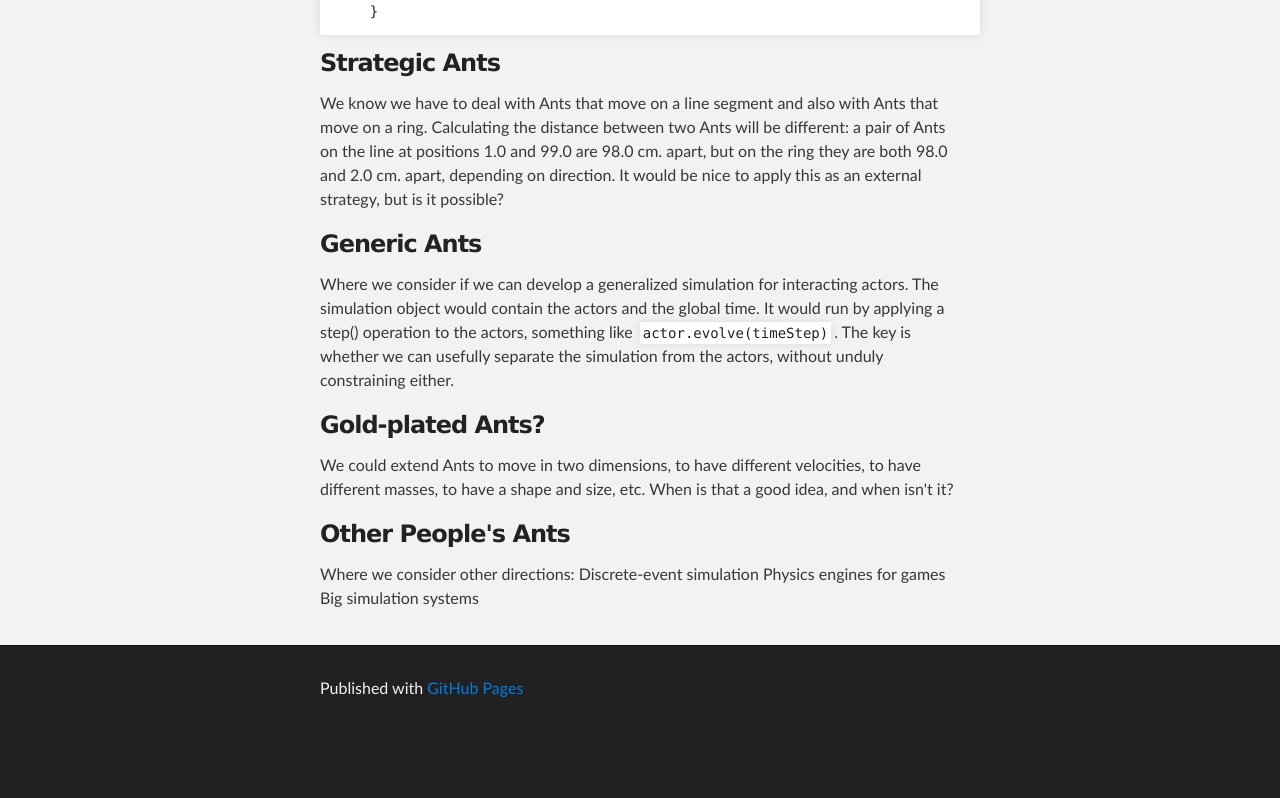
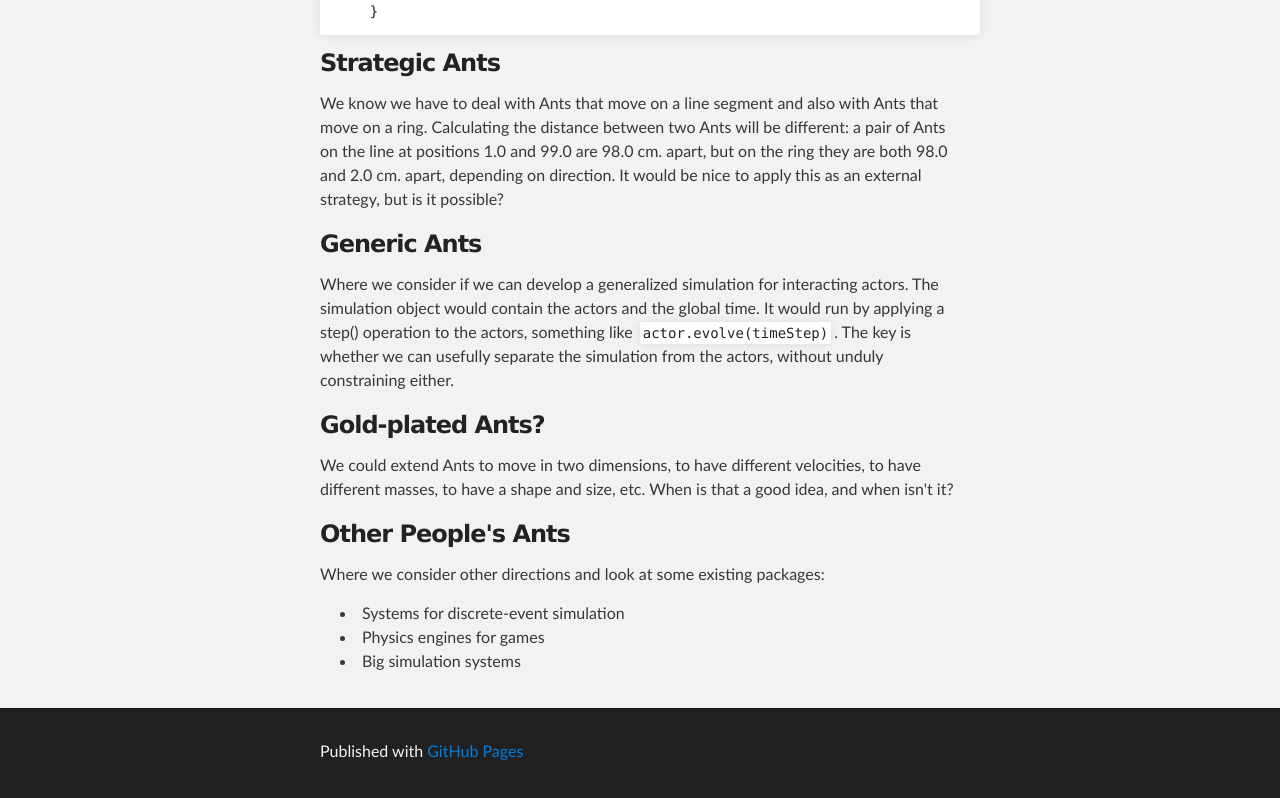
Before and after one commit to avklein/avklein.github.io, a plain HTML site: page index.html in a window 1280 px wide. Shown: the part 3051-3849 px from the top of the page. Before the commit the page ends 3786 px from the top, so only its background shows below. Drawn offline with Linux system fonts and the light colour scheme.

Commit message:
Replace master branch with page content via GitHub

```diff
--- a/index.html
+++ b/index.html
@@ -158,10 +158,13 @@ It was a trick: since all of the Ants move at 1.0 cm./sec., that placement will
 <h3>
 <a name="other-peoples-ants" class="anchor" href="#other-peoples-ants"><span class="octicon octicon-link"></span></a>Other People's Ants</h3>
 
-<p>Where we consider other directions:
-Discrete-event simulation
-Physics engines for games
-Big simulation systems</p>
+<p>Where we consider other directions and look at some existing packages:</p>
+
+<ul>
+<li>Systems for discrete-event simulation</li>
+<li>Physics engines for games</li>
+<li>Big simulation systems</li>
+</ul>
       </section>
     </div>
 
```
Also changed, not shown: params.json (+1 -1 lines).
